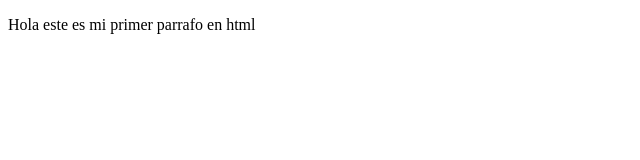
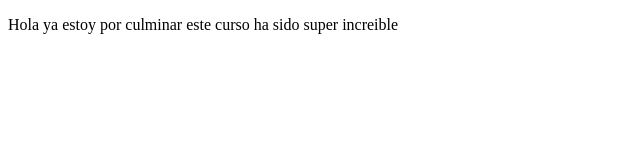
Before and after one commit to brayanbenyamin22/proyectoDemoCursoPrework, a plain HTML site: page index.html in a window 1280 px wide. Shown: the whole page, without its empty margins (0-640 px from the left). Drawn offline with Linux system fonts and the light colour scheme.

```diff
--- a/index.html
+++ b/index.html
@@ -7,6 +7,6 @@
     <title>Hola Mundo</title>
 </head>
 <body>
-    <p>Hola este es mi primer parrafo en html</p>
+    <p>Hola ya estoy por culminar este curso ha sido super increible</p>
 </body>
 </html>
```
